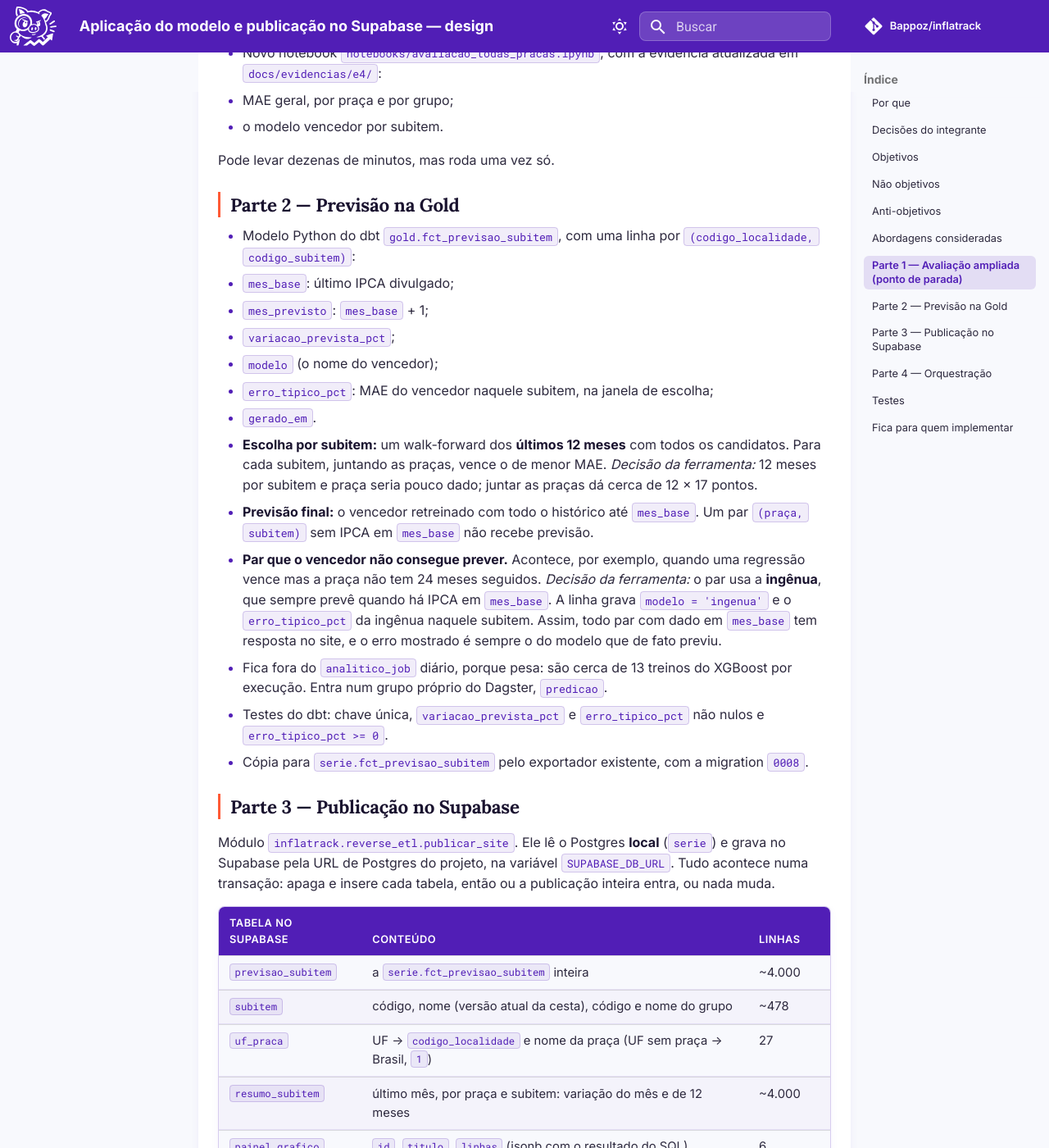
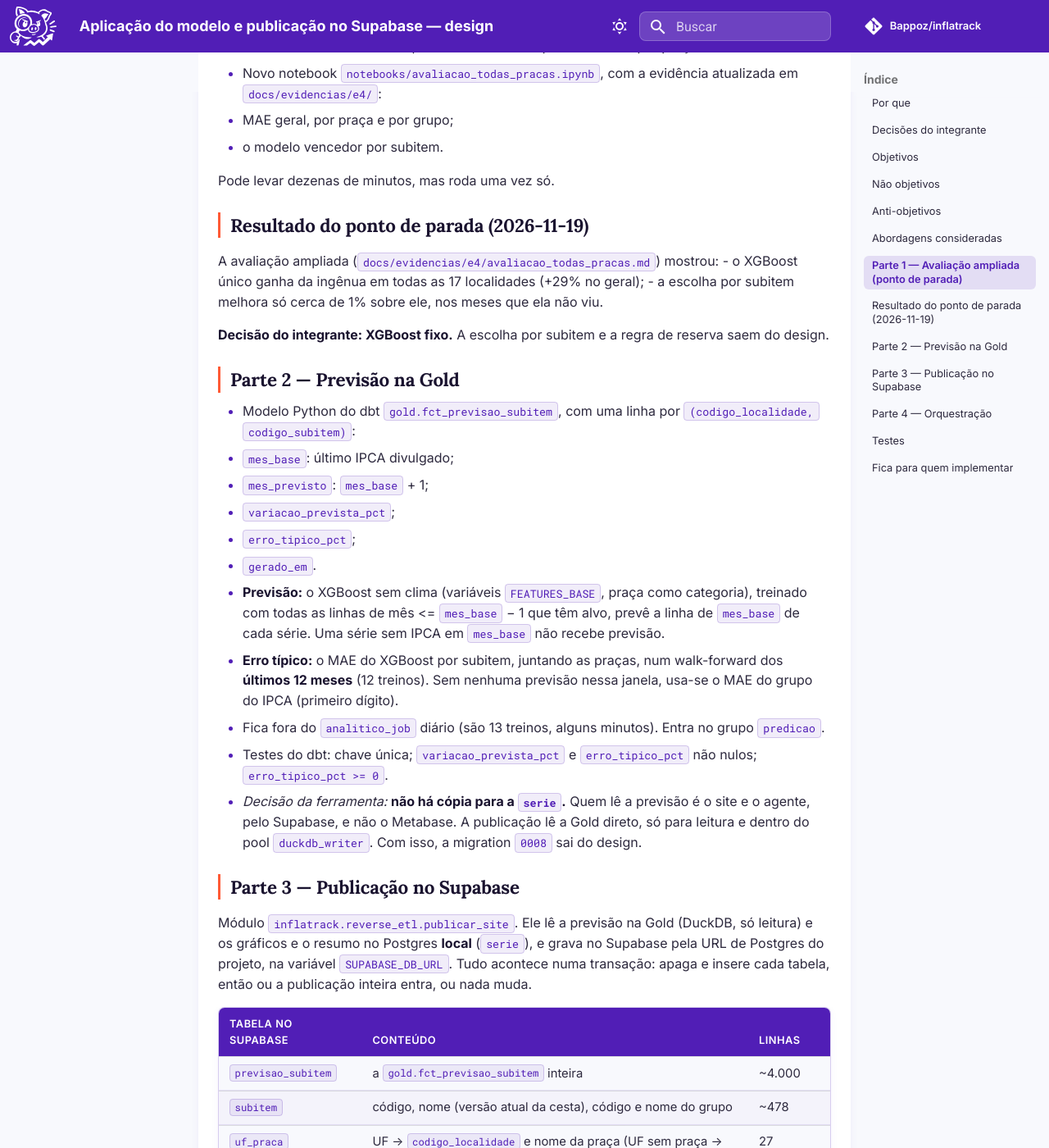
Before and after one commit to Bappoz/inflatrack, an MkDocs documentation site: the page built from docs/superpowers/specs/2026-11-19-aplicacao-modelo-supabase-design.md, in a window 1280 px wide and 1400 px high, scrolled down 2189 px. Shown: the whole window at 82% size. Built offline with MkDocs 1.6.1 and Material for MkDocs 9.7.7, drawn with Linux system fonts in a browser that asks for light colours; comment, search, counter and statistics services are not loaded; some of the changed text lies outside the part shown.

Commit message:
docs(predicao): XGBoost fixed after the gate; publish straight from the Gold

```diff
--- a/docs/superpowers/specs/2026-11-19-aplicacao-modelo-supabase-design.md
+++ b/docs/superpowers/specs/2026-11-19-aplicacao-modelo-supabase-design.md
@@ -17,7 +17,7 @@ a conta `preço × (1 + variação prevista)`. O preço digitado não é gravado
 
 - Previsão para **todos os subitens de todas as praças**, e não só os 45 do atacadista: o usuário
   pode perguntar por qualquer produto.
-- **Um modelo por subitem**: a cada execução, usa-se o que errou menos.
+- ~~Um modelo por subitem~~: substituído pelo **XGBoost fixo** depois do ponto de parada (abaixo).
 - Antes de adotar, **refazer a avaliação com todos os subitens e todas as praças**.
 - Treino e aplicação locais; o Supabase guarda só o resultado.
 - Caminho **misto**:
@@ -30,7 +30,7 @@ a conta `preço × (1 + variação prevista)`. O preço digitado não é gravado
 1. Avaliação ampliada: o walk-forward de 36 meses com todos os subitens do IPCA em todas as
    praças.
 2. `gold.fct_previsao_subitem`: a variação prevista para o mês seguinte ao último IPCA, por praça
-   e subitem, com o modelo escolhido e o erro típico.
+   e subitem, com o erro típico do XGBoost.
 3. Publicação no Supabase de seis tabelas pequenas, com leitura pública e escrita só a partir do
    ambiente local.
 4. Orquestração no Dagster, uma vez por mês, depois do IPCA.
@@ -81,6 +81,15 @@ este design é atualizado antes.
 
   Pode levar dezenas de minutos, mas roda uma vez só.
 
+## Resultado do ponto de parada (2026-11-19)
+
+A avaliação ampliada (`docs/evidencias/e4/avaliacao_todas_pracas.md`) mostrou:
+- o XGBoost único ganha da ingênua em todas as 17 localidades (+29% no geral);
+- a escolha por subitem melhora só cerca de 1% sobre ele, nos meses que ela não viu.
+
+**Decisão do integrante: XGBoost fixo.** A escolha por subitem e a regra de reserva saem do
+design.
+
 ## Parte 2 — Previsão na Gold
 
 - Modelo Python do dbt `gold.fct_previsao_subitem`, com uma linha por `(codigo_localidade,
@@ -88,34 +97,31 @@ este design é atualizado antes.
   - `mes_base`: último IPCA divulgado;
   - `mes_previsto`: `mes_base` + 1;
   - `variacao_prevista_pct`;
-  - `modelo` (o nome do vencedor);
-  - `erro_tipico_pct`: MAE do vencedor naquele subitem, na janela de escolha;
+  - `erro_tipico_pct`;
   - `gerado_em`.
-- **Escolha por subitem:** um walk-forward dos **últimos 12 meses** com todos os candidatos. Para
-  cada subitem, juntando as praças, vence o de menor MAE. *Decisão da ferramenta:* 12 meses por
-  subitem e praça seria pouco dado; juntar as praças dá cerca de 12 × 17 pontos.
-- **Previsão final:** o vencedor retreinado com todo o histórico até `mes_base`. Um par
-  `(praça, subitem)` sem IPCA em `mes_base` não recebe previsão.
-- **Par que o vencedor não consegue prever.** Acontece, por exemplo, quando uma regressão vence
-  mas a praça não tem 24 meses seguidos. *Decisão da ferramenta:* o par usa a **ingênua**, que
-  sempre prevê quando há IPCA em `mes_base`. A linha grava `modelo = 'ingenua'` e o
-  `erro_tipico_pct` da ingênua naquele subitem. Assim, todo par com dado em `mes_base` tem
-  resposta no site, e o erro mostrado é sempre o do modelo que de fato previu.
-- Fica fora do `analitico_job` diário, porque pesa: são cerca de 13 treinos do XGBoost por
-  execução. Entra num grupo próprio do Dagster, `predicao`.
-- Testes do dbt: chave única, `variacao_prevista_pct` e `erro_tipico_pct` não nulos e
+- **Previsão:** o XGBoost sem clima (variáveis `FEATURES_BASE`, praça como categoria), treinado
+  com todas as linhas de mês <= `mes_base` − 1 que têm alvo, prevê a linha de `mes_base` de cada
+  série. Uma série sem IPCA em `mes_base` não recebe previsão.
+- **Erro típico:** o MAE do XGBoost por subitem, juntando as praças, num walk-forward dos
+  **últimos 12 meses** (12 treinos). Sem nenhuma previsão nessa janela, usa-se o MAE do grupo do
+  IPCA (primeiro dígito).
+- Fica fora do `analitico_job` diário (são 13 treinos, alguns minutos). Entra no grupo `predicao`.
+- Testes do dbt: chave única; `variacao_prevista_pct` e `erro_tipico_pct` não nulos;
   `erro_tipico_pct >= 0`.
-- Cópia para `serie.fct_previsao_subitem` pelo exportador existente, com a migration `0008`.
+- *Decisão da ferramenta:* **não há cópia para a `serie`.** Quem lê a previsão é o site e o
+  agente, pelo Supabase, e não o Metabase. A publicação lê a Gold direto, só para leitura e
+  dentro do pool `duckdb_writer`. Com isso, a migration `0008` sai do design.
 
 ## Parte 3 — Publicação no Supabase
 
-Módulo `inflatrack.reverse_etl.publicar_site`. Ele lê o Postgres **local** (`serie`) e grava no
+Módulo `inflatrack.reverse_etl.publicar_site`. Ele lê a previsão na Gold (DuckDB, só leitura) e
+os gráficos e o resumo no Postgres **local** (`serie`), e grava no
 Supabase pela URL de Postgres do projeto, na variável `SUPABASE_DB_URL`. Tudo acontece numa
 transação: apaga e insere cada tabela, então ou a publicação inteira entra, ou nada muda.
 
 | Tabela no Supabase | Conteúdo | Linhas |
 |---|---|---|
-| `previsao_subitem` | a `serie.fct_previsao_subitem` inteira | ~4.000 |
+| `previsao_subitem` | a `gold.fct_previsao_subitem` inteira | ~4.000 |
 | `subitem` | código, nome (versão atual da cesta), código e nome do grupo | ~478 |
 | `uf_praca` | UF → `codigo_localidade` e nome da praça (UF sem praça → Brasil, `1`) | 27 |
 | `resumo_subitem` | último mês, por praça e subitem: variação do mês e de 12 meses | ~4.000 |
@@ -141,8 +147,7 @@ transação: apaga e insere cada tabela, então ou a publicação inteira entra,
 
 - `predicao_job` (mensal, dia 14 às 11h, depois da janela do IPCA nos dias 9 a 13) roda:
   1. `fct_previsao_subitem` (dbt);
-  2. `serie_postgres`;
-  3. `site_supabase`.
+  2. `site_supabase`.
 - `site_supabase` não tem dependentes. Sem `SUPABASE_DB_URL`, ele falha com uma mensagem clara e
   sem retry.
 - `just publicar-site` faz o mesmo pelo terminal.
@@ -150,9 +155,10 @@ transação: apaga e insere cada tabela, então ou a publicação inteira entra,
 ## Testes
 
 - `montar_base` com duas praças: as defasagens não atravessam praças, e a chave inclui a praça.
-- Escolha por subitem: com uma série sintética em que a ingênua acerta sempre, ela vence. A
-  escolha só usa meses <= `mes_base`.
-- Previsão final: o mês previsto é `mes_base + 1`, e um par sem dado em `mes_base` fica fora.
+- Previsão: o mês previsto é `mes_base + 1`; uma série sem dado em `mes_base` fica fora; o
+  treino só usa linhas de mês <= `mes_base` − 1.
+- Erro típico: vem só da janela de 12 meses até `mes_base`; um subitem sem previsão na janela
+  recebe o MAE do grupo.
 - Publicação contra um Postgres descartável, que faz o papel do Supabase:
   - cria as tabelas pela migration `003`;
   - publica duas vezes, e o número de linhas não dobra (retenção);
```
